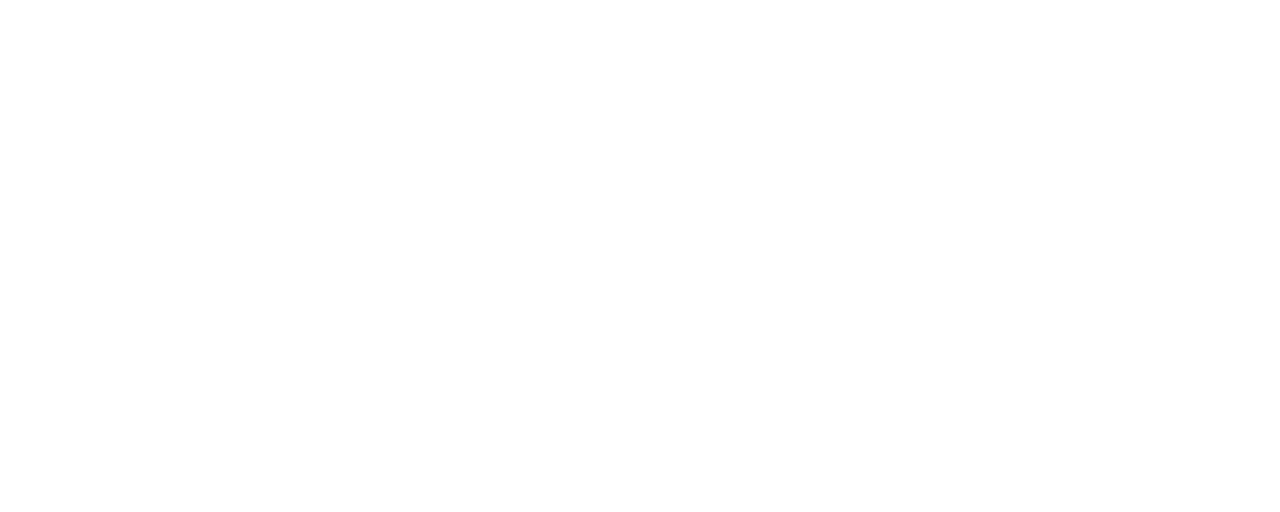
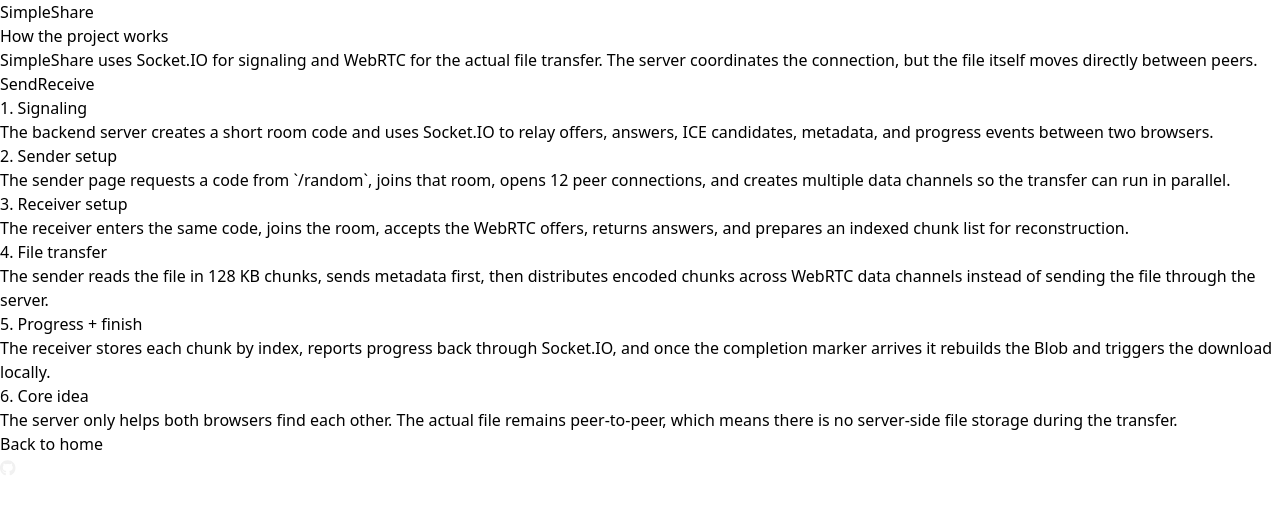
Before and after one commit to div02-afk/SimpleShare, a React (Vite) app in the folder frontend/: page /how-it-works in a window 1280 px wide. Before the commit this address had no page. Shown: the top 512 px of the page. Built offline with nearby package versions, Linux system fonts and the light colour scheme.

Commit message:
Add project overview page and enhance routing; refactor Home and Send components

```diff
--- a/frontend/src/App.jsx
+++ b/frontend/src/App.jsx
@@ -2,6 +2,7 @@ import {BrowserRouter,Routes, Route} from 'react-router-dom';
 import Home from './home';
 import Send from './send';
 import Receive from './receive';
+import ProjectOverview from './projectOverview';
 
 export default function App() {
     return (
@@ -10,6 +11,7 @@ export default function App() {
                 <Route path="/" element={<Home />} />
                 <Route path="/send" element={<Send />} />
                 <Route path="/receive" element={<Receive />} />
+                <Route path="/how-it-works" element={<ProjectOverview />} />
             </Routes>
         </BrowserRouter>
     );
--- a/frontend/src/home.jsx
+++ b/frontend/src/home.jsx
@@ -1,25 +1,43 @@
 import { motion, useAnimation } from "framer-motion";
+import { useEffect } from "react";
 import { Link } from "react-router-dom";
 import serverAddress from "./utils/serverLink";
 import GitHubLink from "./components/githublink";
 
-const divStyle = `justify-center items-center flex rounded-3xl w-[150px] `;
+const divStyle = "justify-center items-center flex rounded-3xl w-[150px]";
 const MotionLink = motion(Link);
 
 export default function Home() {
   const sendControls = useAnimation();
   const receiveControls = useAnimation();
-  fetch(serverAddress);
+
+  useEffect(() => {
+    fetch(serverAddress).catch(() => {});
+  }, []);
+
   return (
-    <>
-      <div className="flex h-screen select-none items-center text-2xl font-medium font-mono justify-center align-middle w-screen overflow-hidden bg-black gap-7">
+    <div className="relative flex h-screen w-screen select-none items-center justify-center overflow-hidden bg-black font-mono text-2xl font-medium text-white">
+      <div className="pointer-events-none absolute left-6 top-6 text-left">
+        <h1 className="text-3xl font-semibold">SimpleShare</h1>
+      </div>
+
+      <div className="absolute right-6 top-6">
+        <Link
+          to="/how-it-works"
+          className="rounded-md border border-white px-4 py-2 text-sm transition hover:bg-white hover:text-black"
+        >
+          How it works
+        </Link>
+      </div>
+
+      <div className="flex items-center justify-center gap-7">
         <div
           className="p-4"
           onMouseEnter={() => sendControls.start("hover")}
           onMouseLeave={() => sendControls.start("initial")}
         >
           <MotionLink
-            className={divStyle + "bg-blue-500"}
+            className={`${divStyle} bg-blue-500`}
             animate={sendControls}
             variants={{
               initial: {
@@ -42,12 +60,15 @@ export default function Home() {
             <motion.div className="p-10 select-none">Send</motion.div>
           </MotionLink>
         </div>
-      <div className="p-4"
+
+        <div
+          className="p-4"
           onMouseEnter={() => receiveControls.start("hover")}
           onMouseLeave={() => receiveControls.start("initial")}
-      >  <MotionLink
+        >
+          <MotionLink
             to="/receive"
-          className={divStyle + "bg-red-500"}
+            className={`${divStyle} bg-red-500`}
             animate={receiveControls}
             variants={{
               initial: {
@@ -67,9 +88,11 @@ export default function Home() {
             }}
           >
             <motion.div className="p-10">Receive</motion.div>
-        </MotionLink></div>
+          </MotionLink>
+        </div>
+      </div>
+
       <GitHubLink />
     </div>
-    </>
   );
 }
--- /dev/null
+++ b/frontend/src/projectOverview.jsx
@@ -0,0 +1,95 @@
+import { motion } from "framer-motion";
+import { Link } from "react-router-dom";
+import GitHubLink from "./components/githublink";
+
+const sections = [
+  {
+    title: "1. Signaling",
+    text: "The backend server creates a short room code and uses Socket.IO to relay offers, answers, ICE candidates, metadata, and progress events between two browsers.",
+  },
+  {
+    title: "2. Sender setup",
+    text: "The sender page requests a code from `/random`, joins that room, opens 12 peer connections, and creates multiple data channels so the transfer can run in parallel.",
+  },
+  {
+    title: "3. Receiver setup",
+    text: "The receiver enters the same code, joins the room, accepts the WebRTC offers, returns answers, and prepares an indexed chunk list for reconstruction.",
+  },
+  {
+    title: "4. File transfer",
+    text: "The sender reads the file in 128 KB chunks, sends metadata first, then distributes encoded chunks across WebRTC data channels instead of sending the file through the server.",
+  },
+  {
+    title: "5. Progress + finish",
+    text: "The receiver stores each chunk by index, reports progress back through Socket.IO, and once the completion marker arrives it rebuilds the Blob and triggers the download locally.",
+  },
+  {
+    title: "6. Core idea",
+    text: "The server only helps both browsers find each other. The actual file remains peer-to-peer, which means there is no server-side file storage during the transfer.",
+  },
+];
+
+export default function ProjectOverview() {
+  return (
+    <div className="min-h-screen bg-black px-6 py-8 font-mono text-white">
+      <div className="mx-auto max-w-4xl">
+        <div className="mb-10 flex flex-wrap items-start justify-between gap-4">
+          <div>
+            <Link to="/" className="text-3xl font-semibold">
+              SimpleShare
+            </Link>
+            <h1 className="mt-4 text-4xl">How the project works</h1>
+            <p className="mt-4 max-w-3xl text-base text-gray-300">
+              SimpleShare uses Socket.IO for signaling and WebRTC for the actual
+              file transfer. The server coordinates the connection, but the file
+              itself moves directly between peers.
+            </p>
+          </div>
+
+          <div className="flex gap-3 text-sm">
+            <Link
+              to="/send"
+              className="rounded-md border border-white px-4 py-2 transition hover:bg-white hover:text-black"
+            >
+              Send
+            </Link>
+            <Link
+              to="/receive"
+              className="rounded-md border border-white px-4 py-2 transition hover:bg-white hover:text-black"
+            >
+              Receive
+            </Link>
+          </div>
+        </div>
+
+        <div className="space-y-5">
+          {sections.map((section, index) => (
+            <motion.div
+              key={section.title}
+              initial={{ opacity: 0, y: 20 }}
+              animate={{ opacity: 1, y: 0 }}
+              transition={{ duration: 0.35, delay: index * 0.05 }}
+              className="border-b border-white/20 pb-5"
+            >
+              <h2 className="text-2xl">{section.title}</h2>
+              <p className="mt-3 text-base leading-7 text-gray-300">
+                {section.text}
+              </p>
+            </motion.div>
+          ))}
+        </div>
+
+        <div className="mt-8">
+          <Link
+            to="/"
+            className="rounded-md border border-white px-4 py-2 text-sm transition hover:bg-white hover:text-black"
+          >
+            Back to home
+          </Link>
+        </div>
+      </div>
+
+      <GitHubLink />
+    </div>
+  );
+}
--- a/frontend/src/store.js
+++ b/frontend/src/store.js
@@ -17,6 +17,11 @@ const keyReducer = (state = initialState, action) => {
                 break;
             case 'SIZE_RECEIVED':
                 draft.sizeReceived = action.payload;
+                break;
+            case 'RESET_TRANSFER':
+                draft.isReceiving = false;
+                draft.sizeReceived = 0;
+                draft.metadata = null;
                 break;
             case 'ALL_CONNECTED':
                 draft.isConnected = true;
--- a/frontend/src/utils/dataFormatHandler.js
+++ b/frontend/src/utils/dataFormatHandler.js
@@ -1,9 +1,21 @@
 const dataFormatHandler = (size) => {
-  if (size < 1024) {
-    return `${size} KB`;
-  } else {
-    return `${Math.round(size / 1024)} MB`;
+  if (!size) {
+    return "0 B";
   }
+
+  const units = ["B", "KB", "MB", "GB", "TB"];
+  let formattedSize = size;
+  let unitIndex = 0;
+
+  while (formattedSize >= 1024 && unitIndex < units.length - 1) {
+    formattedSize /= 1024;
+    unitIndex++;
+  }
+
+  const roundedSize =
+    unitIndex === 0 ? Math.round(formattedSize) : formattedSize.toFixed(1);
+
+  return `${roundedSize} ${units[unitIndex]}`;
 };
 
 export default dataFormatHandler;
--- a/frontend/src/utils/receiver.js
+++ b/frontend/src/utils/receiver.js
@@ -15,6 +15,7 @@ export default class Receiver extends Connection {
   receivedChunks = [];
   receiving = false;
   sizeReceived = 0;
+  receivedChunkCount = 0;
   temp = false;
   noOfPeerConnections = 0;
   constructor(uniqueId) {
@@ -96,6 +97,11 @@ export default class Receiver extends Connection {
     this.socket.on("metadata", (metadata) => {
       console.log("metadata received", metadata);
       this.metadata = metadata;
+      this.receivedChunks = [];
+      this.receiving = false;
+      this.sizeReceived = 0;
+      this.receivedChunkCount = 0;
+      store.dispatch({ type: "RESET_TRANSFER" });
       store.dispatch({ type: "METADATA", payload: metadata });
       // console.log("metadata received", metadata.size / (1024 * 128));
       // this.receivedChunks = Array(MAth.max(Math.round(1+metadata.size / (1024 * 128))),1).fill(null);
@@ -167,7 +173,7 @@ export default class Receiver extends Connection {
           if (message.type === "the file sharing is completed") {
             const isCompletedDataReceived = setInterval(() => {
               console.log("no of chunks received:", this.sizeReceived);
-              if (message.index <= this.sizeReceived) {
+              if (message.index <= this.receivedChunkCount) {
                 console.log("All chunks received", this.receivedChunks.length);
                 const receivedBlob = new Blob(this.receivedChunks);
                 console.log("Blob received:", receivedBlob);
@@ -183,6 +189,8 @@ export default class Receiver extends Connection {
                 link.download = this.metadata.name || "temp.temp"; // Change the filename if needed
                 link.click();
                 URL.revokeObjectURL(url);
+                this.receivedChunkCount = 0;
+                this.sizeReceived = 0;
                 clearInterval(isCompletedDataReceived);
               }
             }, 500);
@@ -199,12 +207,13 @@ export default class Receiver extends Connection {
             if (!this.receivedChunks[index]) {
               // console.log("Received chunk", index, arrayBuffer.byteLength);
               this.receivedChunks[index] = arrayBuffer;
-              this.sizeReceived++;
+              this.receivedChunkCount++;
+              this.sizeReceived += arrayBuffer.byteLength;
               // console.log("Size received", this.sizeReceived);
-              if (this.sizeReceived % 9 == 0) {
-
-                this.sendToSocket("received", {data : this.sizeReceived, room : this.uniqueId});
-              }
+              this.sendToSocket("received", {
+                data: this.sizeReceived,
+                room: this.uniqueId,
+              });
               if (this.receivedChunks.length == 1) {
                 store.dispatch({ type: "RECEIVE" });
               }
--- a/frontend/src/utils/sender.js
+++ b/frontend/src/utils/sender.js
@@ -149,6 +149,7 @@ export default class Sender extends Connection {
   }
 
   sendFile(file) {
+    store.dispatch({ type: "RESET_TRANSFER" });
     const blob = new Blob([file]);
     const CHUNK_SIZE = 1024 * 128; // 128KB
     let offset = 0;
```
Also changed, not shown: frontend/src/receive.jsx (+36 -22 lines), frontend/src/send.jsx (+30 -19 lines). Lines whose indentation alone changed are shown as unchanged.
